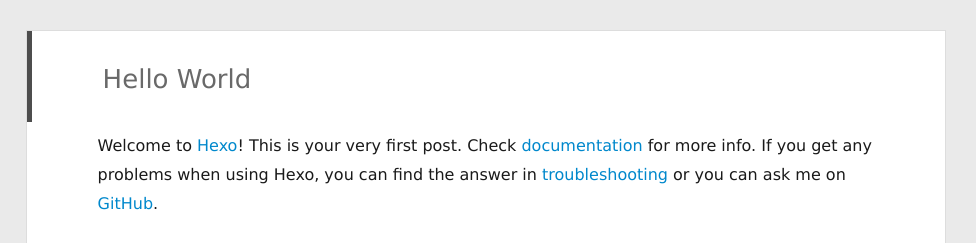
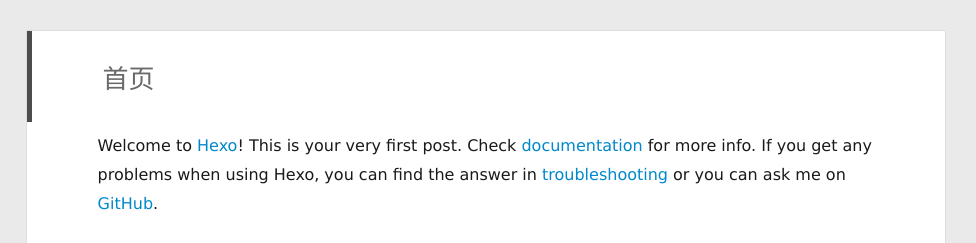
Before and after one commit to majunhui/majunhui.github.io, a plain HTML site: page index.html in a window 1280 px wide. Shown: the top 243 px of the page, 304-1280 px from the left. Drawn offline with Linux system fonts and the light colour scheme; files whose address does not match are found by name.

Commit message:
Site updated: 2016-11-02 02:13:21

```diff
--- a/index.html
+++ b/index.html
@@ -142,7 +142,7 @@
 
 
     <h1 itemprop="name">
-      <a class="article-title" href="/2016/11/02/hello-world/">Hello World</a>
+      <a class="article-title" href="/2016/11/02/hello-world/">首页</a>
     </h1>
 
 
```
